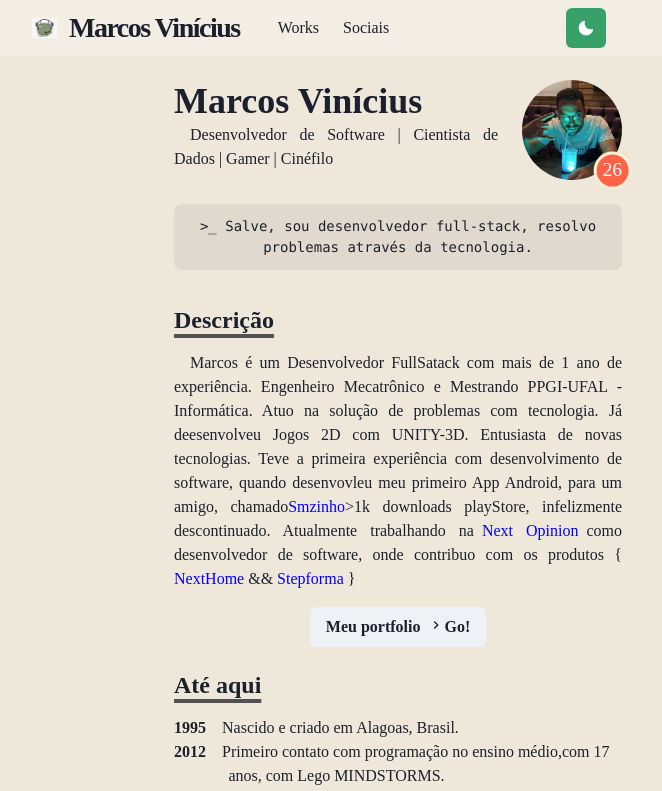
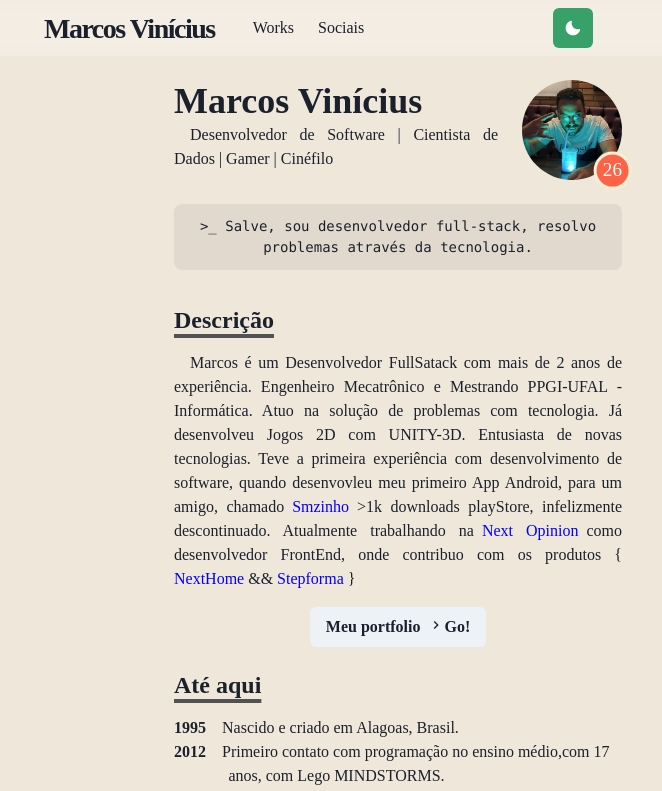
Before and after one commit to marcmec/personalwebsite, a Next.js app: page / in a window 1280 px wide. Shown: the top 791 px of the page, without its empty margins (242-904 px from the left). Built offline with nearby package versions, Linux system fonts and the light colour scheme; a web font is replaced by a local one.

Commit message:
some fixes

```diff
--- a/components/logo.js
+++ b/components/logo.js
@@ -27,12 +27,12 @@ const logo = () => {
         <Link href={"/"}>
             <a>
                 <LogoBox>
-                    <Image
+                    {/* <Image
                         src={rocketPrint}
                         width={25}
                         height={20}
                         alt={"logo"}
-                    />
+                    /> */}
                     <Text
                         color={useColorModeValue("gray.800", "whiteAlpha.900")}
                         fontFamily="'Spline Sans Mono'"
--- a/pages/index.js
+++ b/pages/index.js
@@ -65,16 +65,16 @@ const Page = () => {
                         Descrição
                     </Heading>
                     <Paragraph>
-                        Marcos é um Desenvolvedor FullSatack com mais de 1 ano
+                        Marcos é um Desenvolvedor FullSatack com mais de 2 anos
                         de experiência. Engenheiro Mecatrônico e Mestrando
                         PPGI-UFAL -Informática. Atuo na solução de problemas com
-                        tecnologia. Já deesenvolveu Jogos 2D com UNITY-3D.
+                        tecnologia. Já desenvolveu Jogos 2D com UNITY-3D.
                         Entusiasta de novas tecnologias. Teve a primeira
                         experiência com desenvolvimento de software, quando
                         desenvovleu meu primeiro App Android, para um amigo,
                         chamado
                         <NextLink href="/works/smzinho/">
-                            <Link>Smzinho</Link>
+                            <Link p={2}>Smzinho</Link>
                         </NextLink>
                         &gt;1k downloads playStore, infelizmente descontinuado.
                         Atualmente trabalhando na
@@ -87,7 +87,7 @@ const Page = () => {
                                 Next Opinion
                             </Link>
                         </NextLink>
-                        como desenvolvedor de software, onde contribuo com os
+                        como desenvolvedor FrontEnd, onde contribuo com os
                         produtos {"{"}
                         <NextLink href="/works/apps/nexthome">
                             <Link> NextHome</Link>
```
